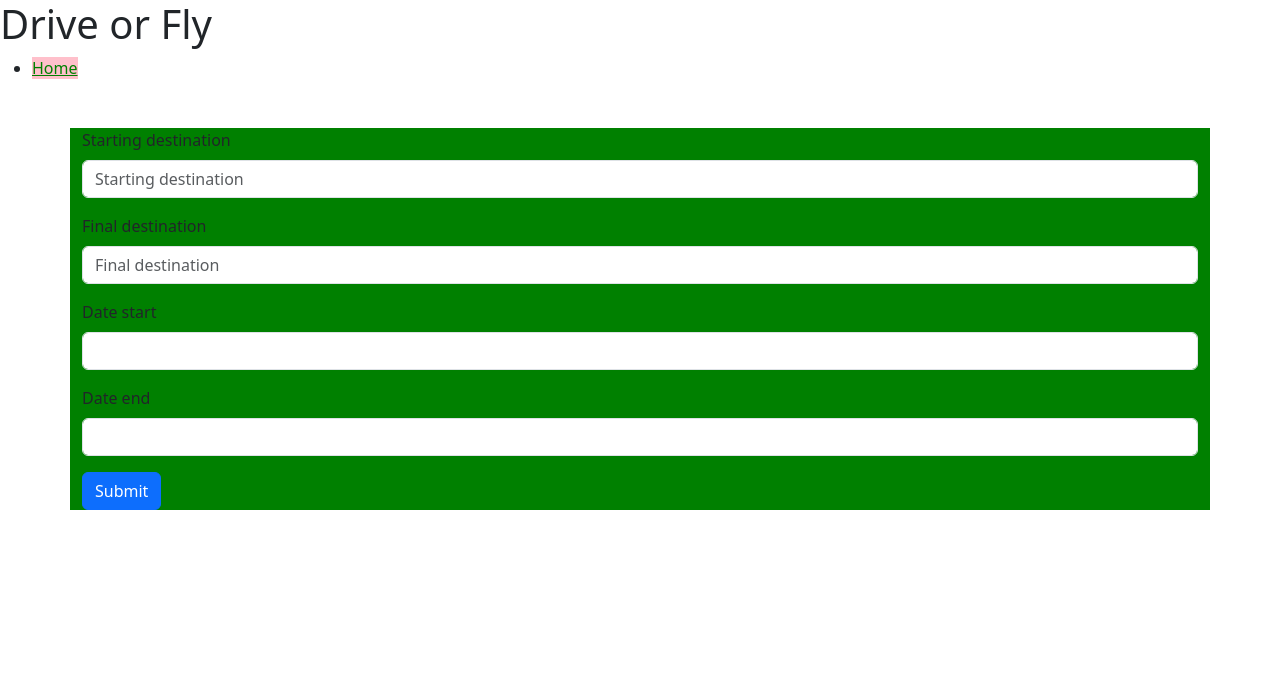
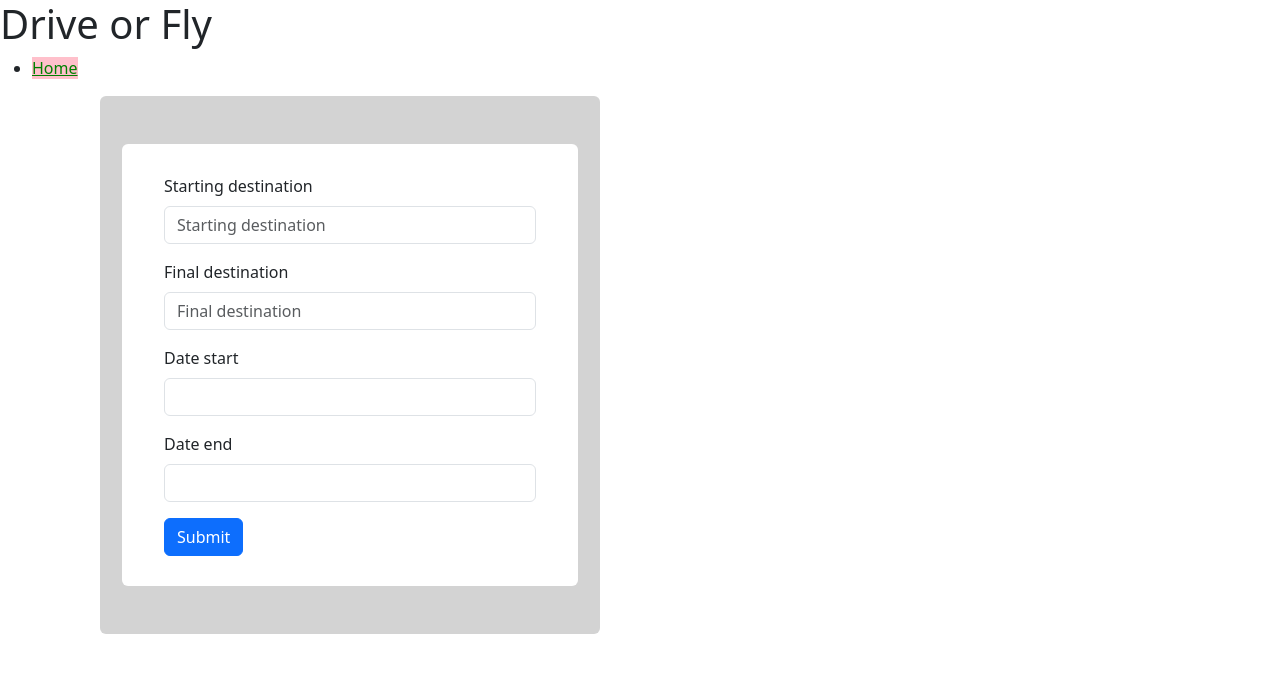
Before and after one commit to felipefischel/django-drive-or-fly, a Django app: page /comparison/ in a window 1280 px wide. Shown: the top 673 px of the page. Run offline with Django 4.2, Linux system fonts and the light colour scheme; style sheets or scripts are compiled from the project's sources; some libraries are stand-ins or nearby versions.

Commit message:
changed css of main form

```diff
--- a/TransportationComparison/static/TransportationComparison/css/style.css
+++ /dev/null
@@ -1,8 +0,0 @@
-a{
-  color: green;
-  background-color: pink;
-}
-
-.main-form-div{
-  background-color: green;
-}
--- /dev/null
+++ b/TransportationComparison/static/TransportationComparison/css/style.scss
@@ -0,0 +1,19 @@
+a{
+  color: green;
+  background-color: pink;
+}
+
+.main-form-div{
+  background-color: lightgray;
+  position:absolute;
+  width: 500px;
+  margin-left: 100px;
+  border-radius: 6px;
+}
+
+.main-form-interior-div{
+  background-color: white;
+  margin: 10px;
+  padding: 30px;
+  border-radius: 6px;
+}
--- a/TransportationComparison/templates/TransportationComparison/base.html
+++ b/TransportationComparison/templates/TransportationComparison/base.html
@@ -1,4 +1,5 @@
-{% load static %}
+<!-- {% load static %} -->
+{% load sass_tags %}
 <!DOCTYPE html>
 <html lang="en">
   <head>
@@ -15,7 +16,7 @@
 
       {% bootstrap_messages %}
 
-      <link rel="stylesheet" type="text/css" href="{% static 'TransportationComparison/css/style.css' %}"/>
+      <link rel="stylesheet" type="text/css" href="{% sass_src 'TransportationComparison/css/style.scss' %}"/>
   </head>
 
   <body>
--- a/TransportationComparison/templates/TransportationComparison/index.html
+++ b/TransportationComparison/templates/TransportationComparison/index.html
@@ -3,11 +3,9 @@
 {% load static %}
 {% block title %} Home {% endblock %}
 
-<link rel="stylesheet" type="text/css" href="{% static 'TransportationComparison/css/style.css' %}"/>
-
 {% block content %}
     <div class="container main-form-div">
-        <div class="row my-5">
+        <div class="row my-5 main-form-interior-div">
             <div class="col-md-12">
               <form action="{% url 'comparison:compare'%}" method="post">
                     {% csrf_token %}
--- a/myproject/basesettings.py
+++ b/myproject/basesettings.py
@@ -38,7 +38,8 @@ INSTALLED_APPS = [
     'django.contrib.messages',
     'django.contrib.staticfiles',
     'bootstrap5',
-    'TransportationComparison'
+    'TransportationComparison',
+    'sass_processor'
 ]
 
 MIDDLEWARE = [
--- a/myproject/settings.py
+++ b/myproject/settings.py
@@ -23,7 +23,8 @@ else:
     ALLOWED_HOSTS = ["*"]
 
 # Default false. True allows default landing pages to be visible
-DEBUG = env("DEBUG", default=True)
+DEBUG = env("DEBUG", default=False)
+
 
 # Set this value from django-environ
 DATABASES = {"default": env.db()}
--- a/requirements.txt
+++ b/requirements.txt
@@ -8,3 +8,4 @@ psycopg2-binary==2.9.5
 django-storages[google]==1.12.3
 django-environ==0.8.1
 django-bootstrap-v5==1.0.11
+django-sass-processor==1.2.2
```
